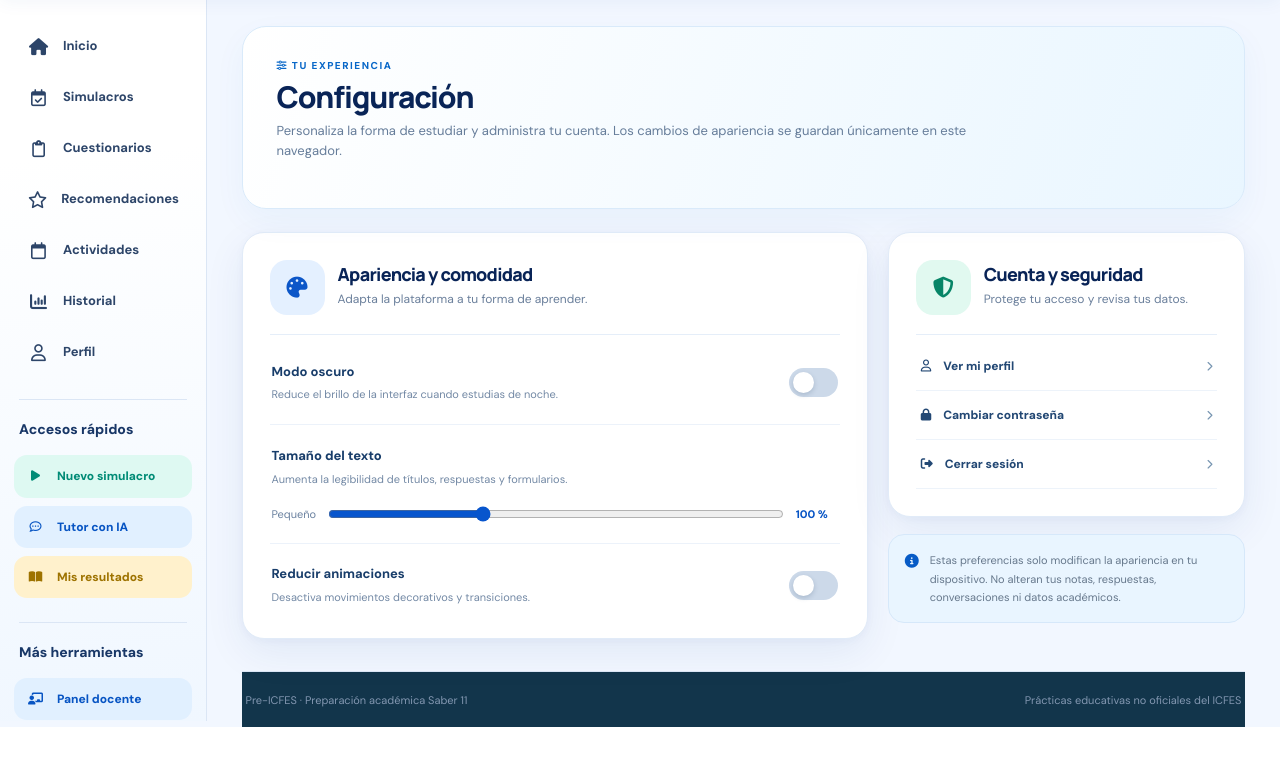
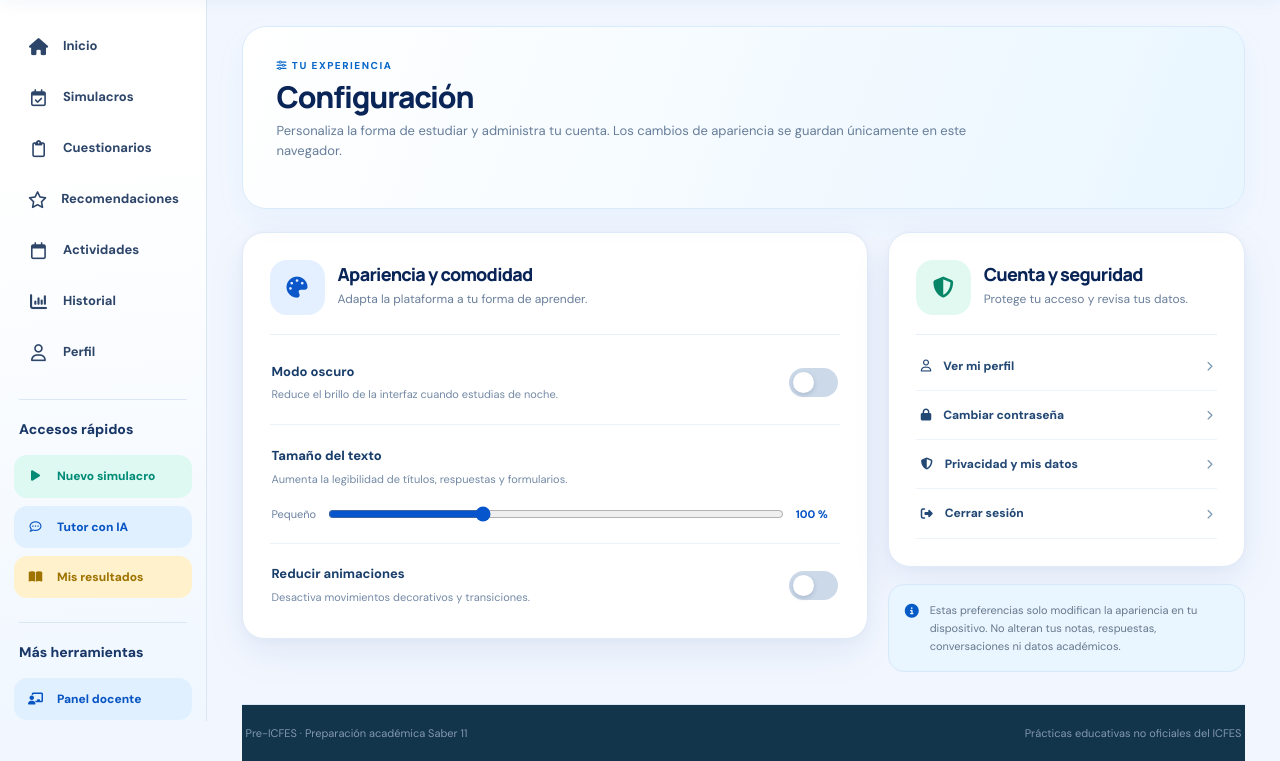
Before and after one commit to legalmenteadriangalindez/Sistema-pre-ICFES-de-prediccion-de-habilidades-y-debilidades-academicas-con-Chatbot, a Django app: page /configuraciones/ in a window 1280 px wide. Shown: the part 79-840 px from the top of the page. Before the commit the page ends 806 px from the top, so only its background shows below. Run offline with Django 5.2, Linux system fonts and the light colour scheme; the visitor is signed in with stand-in values (Sample User, id 1).

Commit message:
security: vincular autorizaciones docentes y exportación propia; cerrar media pública

```diff
--- a/Principal/templates/Configuraciones.html
+++ b/Principal/templates/Configuraciones.html
@@ -28,6 +28,7 @@
         <div class="settings-card-head"><span class="settings-icon settings-icon-green"><i class="fas fa-shield-halved"></i></span><div><h2>Cuenta y seguridad</h2><p>Protege tu acceso y revisa tus datos.</p></div></div>
         <a class="settings-link" href="{% url 'perfil' %}"><span><i class="far fa-user"></i> Ver mi perfil</span><i class="fas fa-chevron-right"></i></a>
         <a class="settings-link" href="{% url 'password_change' %}"><span><i class="fas fa-lock"></i> Cambiar contraseña</span><i class="fas fa-chevron-right"></i></a>
+        <a class="settings-link" href="{% url 'privacidad' %}"><span><i class="fas fa-shield-halved"></i> Privacidad y mis datos</span><i class="fas fa-chevron-right"></i></a>
         <a class="settings-link" href="{% url 'salir' %}"><span><i class="fas fa-right-from-bracket"></i> Cerrar sesión</span><i class="fas fa-chevron-right"></i></a>
       </section>
       <section class="settings-hint"><i class="fas fa-circle-info"></i><p>Estas preferencias solo modifican la apariencia en tu dispositivo. No alteran tus notas, respuestas, conversaciones ni datos académicos.</p></section>
```
